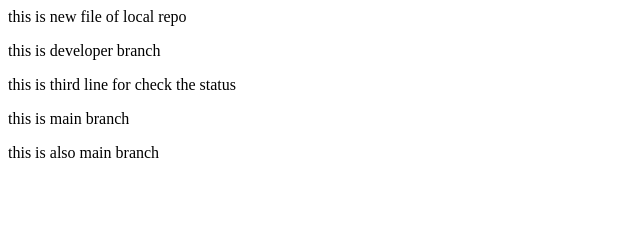
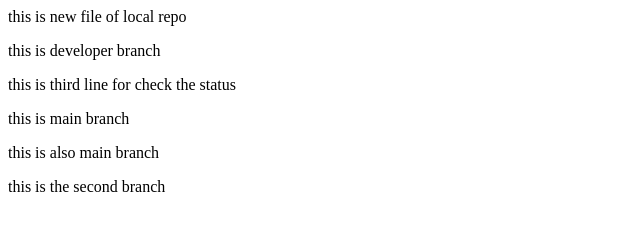
Before and after one commit to narendra9057/local-repo, a plain HTML site: page index.html in a window 1280 px wide. Shown: the whole page, without its empty margins (0-640 px from the left). Drawn offline with Linux system fonts and the light colour scheme.

Commit message:
this is created a second branch

```diff
--- a/index.html
+++ b/index.html
@@ -3,3 +3,4 @@
 <p>this is third line for check the status</p>
 <p>this is main branch</p>
 <p>this is also main branch</p>
+<p>this is the second branch</p>
```
